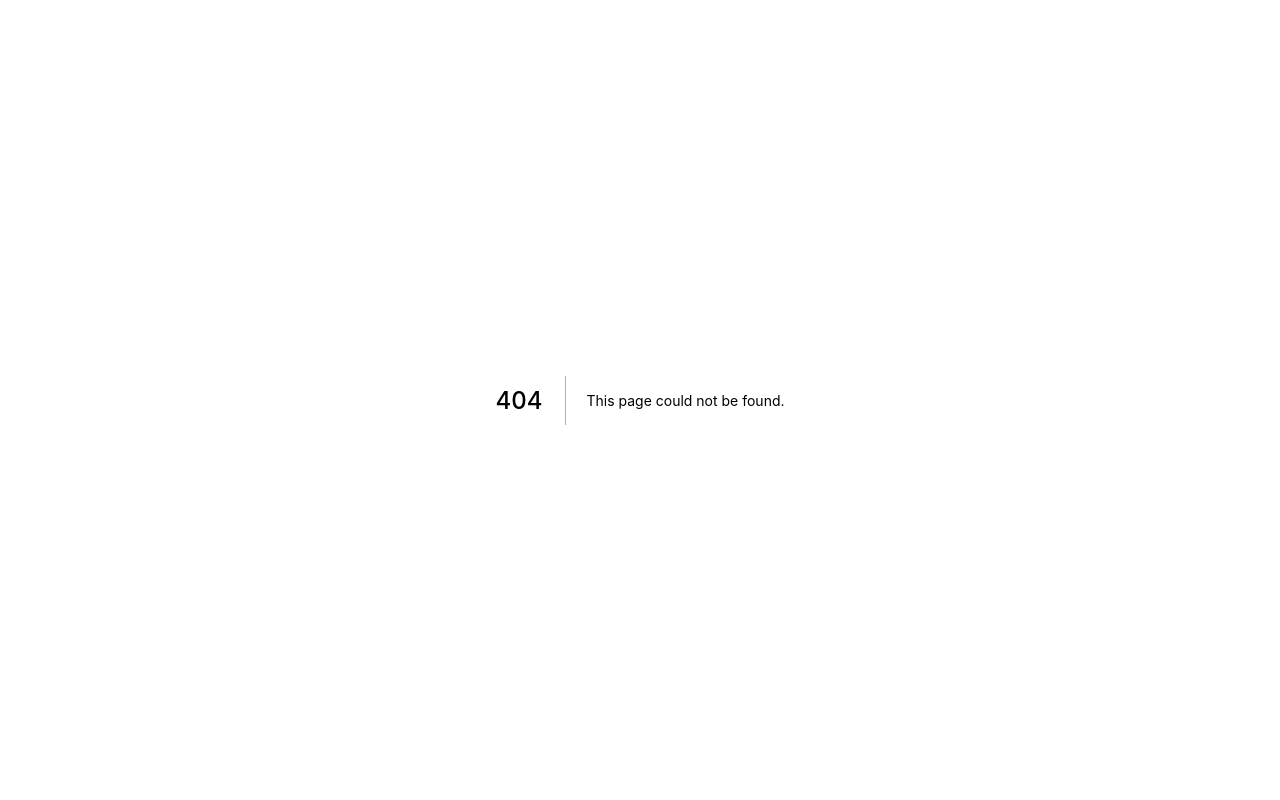
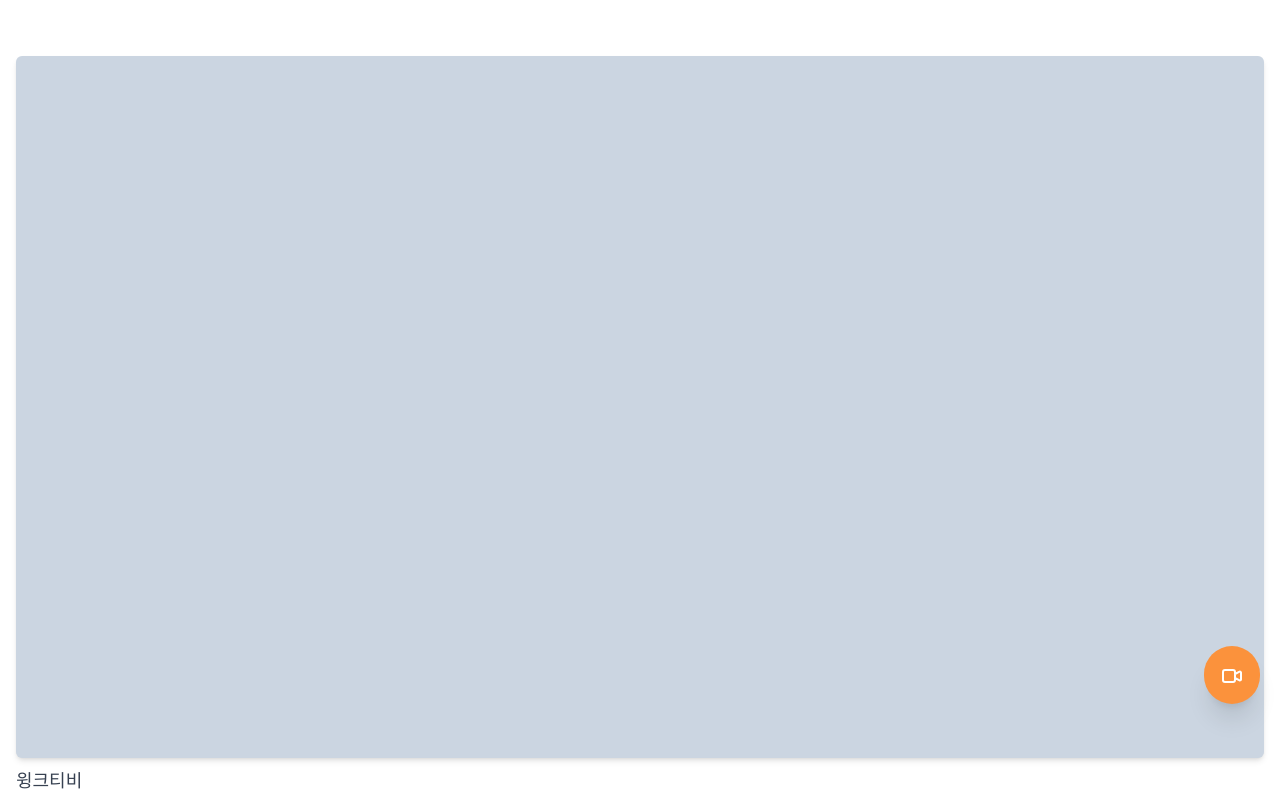
Before and after one commit to NathanJeong/carrot-market, a Next.js app: page /live in a window 1280 px wide. Before the commit this address had no page. Shown: the top 800 px of the page. Built offline with nearby package versions, Linux system fonts and the light colour scheme.

Commit message:
#3.13 Streams
Maybe I don't use this function

```diff
--- /dev/null
+++ b/pages/live.tsx
@@ -0,0 +1,29 @@
+import { NextPage } from "next";
+
+const Live: NextPage = () => {
+  return (
+    <div className="py-10 divide-y-2 space-y-4">
+      {[1, 2, 3, 4, 5].map((_, i) => (
+        <div key={i} className="pt-4 px-4">
+          <div className="w-full rounded-md shadow-md bg-slate-300 aspect-video" />
+          <h3 className="text-gray-700 text-lg mt-2">윙크티비</h3>
+        </div>
+      ))}
+      <button className="fixed hover:bg-orange-500 transition-colors bottom-24 right-5 shadow-xl bg-orange-400 rounded-full border-transparent p-4 text-white">
+        <svg
+          className="w-6 h-6"
+          fill="none"
+          stroke="currentColor"
+          viewBox="0 0 24 24"
+          xmlns="http://www.w3.org/2000/svg">
+          <path
+            strokeLinecap="round"
+            strokeLinejoin="round"
+            strokeWidth="2"
+            d="M15 10l4.553-2.276A1 1 0 0121 8.618v6.764a1 1 0 01-1.447.894L15 14M5 18h8a2 2 0 002-2V8a2 2 0 00-2-2H5a2 2 0 00-2 2v8a2 2 0 002 2z"></path>
+        </svg>
+      </button>
+    </div>
+  );
+};
+export default Live;
```
